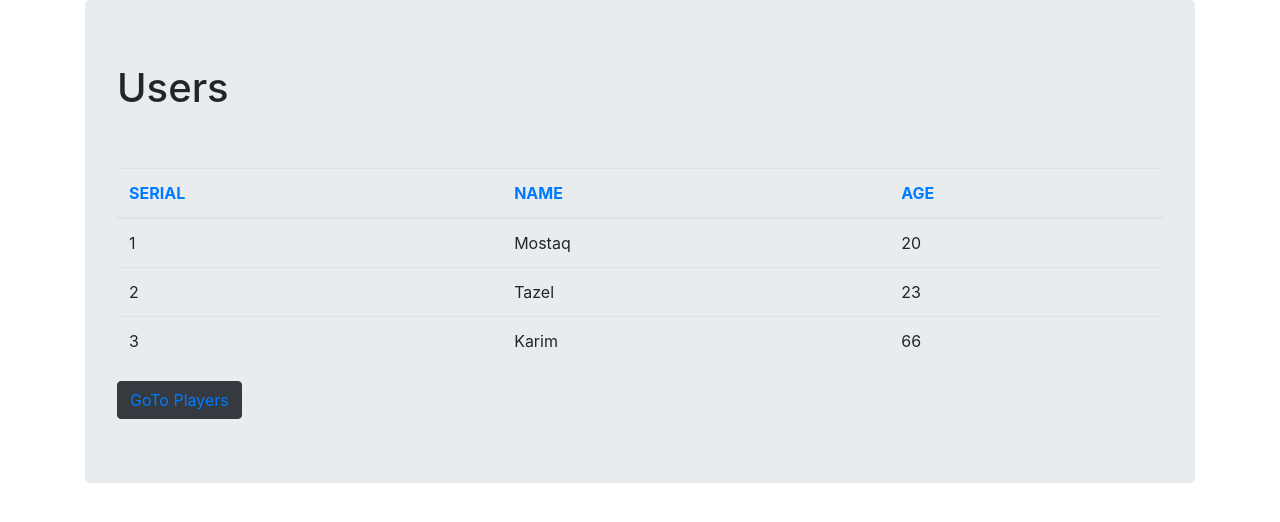
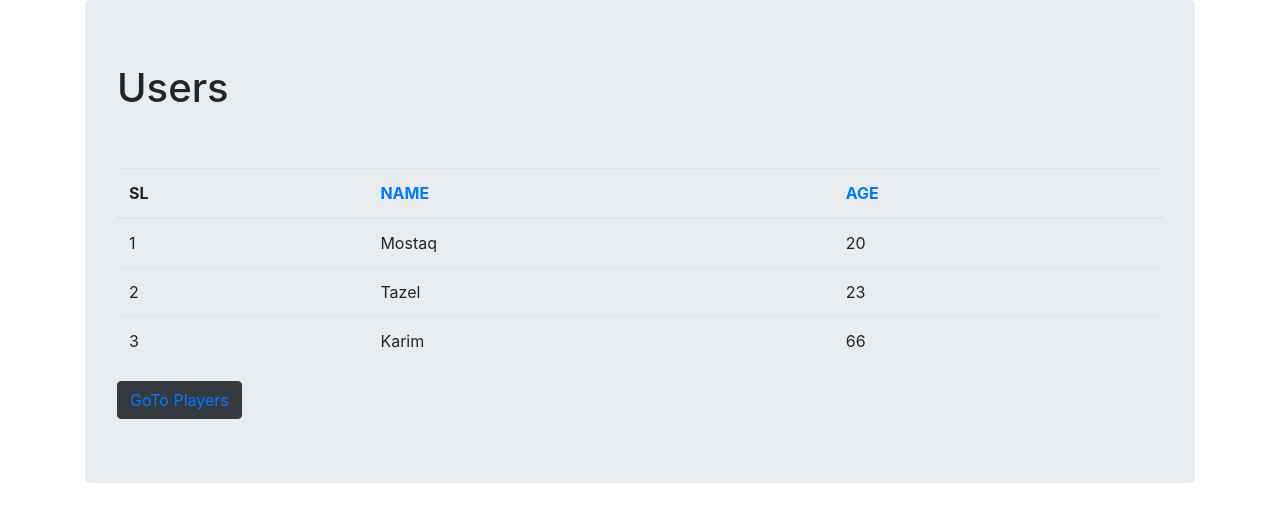
Before and after one commit to siyam04/update-table-integration-vuejs, a Vue app: page / in a window 1280 px wide. Shown: the top 522 px of the page. Built offline with nearby package versions, Linux system fonts and the light colour scheme.

Commit message:
flag added

```diff
--- a/src/components/pages/User.vue
+++ b/src/components/pages/User.vue
@@ -6,9 +6,8 @@
             <br><br>
 
             <table class="table">
-                <TableHead v-bind:headerContent="headerContent"></TableHead>
-                <!--<TableBody v-bind:bodyContent="bodyContent" v-bind:headerContent="headerContent"></TableBody>-->
-                <TableBody v-bind:contents="{header: headerContent, body: bodyContent}"></TableBody>
+                <TableHead v-bind:headerContents="{header: headerContent, serialActivate: true}"></TableHead>
+                <TableBody v-bind:contents="{header: headerContent, body: bodyContent, serialActivate: true}"></TableBody>
             </table>
 
             <button class="btn btn-dark">
@@ -33,7 +32,6 @@
         data() {
             return {
                 headerContent: {
-                    serial: 'SERIAL',
                     name: 'NAME',
                     age: 'AGE',
                 },
@@ -41,15 +39,12 @@
                     {
                         age: '20',
                         name: 'Mostaq',
-                        serial: '1',
                     },
                     {
                         name: 'Tazel',
                         age: '23',
-                        serial: '2',
                     },
                     {
-                        serial: '3',
                         age: '66',
                         name: 'Karim',
                     },
--- a/src/components/table_parts/TableBody.vue
+++ b/src/components/table_parts/TableBody.vue
@@ -1,8 +1,9 @@
 <template>
+
     <tbody>
-    <tr v-for="(item, i) in contents.body" v-bind:key="i">
-
-        <td v-for="(data, key) in contents.header" v-bind:key="key">
+    <tr v-for="(item, i) in contents.body" :key="i">
+        <td v-if="contents.serialActivate">{{i+1}}</td>
+        <td v-for="(data, key) in contents.header" :key="key">
             {{item[key]}}
         </td>
     </tr>
@@ -15,7 +16,13 @@
     export default {
         name: "TableBody",
         // props: ['headerContent', 'bodyContent']
-        props: ['contents']
+        props: ['contents'],
+        data (){
+            return {
+
+            }
+        },
+
     }
 </script>
 
--- a/src/components/table_parts/TableHead.vue
+++ b/src/components/table_parts/TableHead.vue
@@ -2,8 +2,9 @@
 
     <thead>
         <tr>
-            <th v-for="(item, i) in headerContent" v-bind:key="i" scope="col" @click="sorting(item)">
-                <a href="#">{{item}}</a>
+            <th v-if="headerContents.serialActivate">SL</th>
+            <th v-for="(item, i) in headerContents.header" :key="i" scope="col" @click="sorting(item)">
+                <router-link to="#">{{item}}</router-link>
             </th>
         </tr>
     </thead>
@@ -12,16 +13,21 @@
 
 
 <script>
+
     export default {
         name: "TableBody",
-        props: ['headerContent'],
-
+        props: ['headerContents'],
         methods: {
             sorting(param){
                 console.log(param)
 
             }
-        }
+        },
+        data () {
+            return {
+                showHide: true
+            }
+        },
     }
 </script>
 
```
